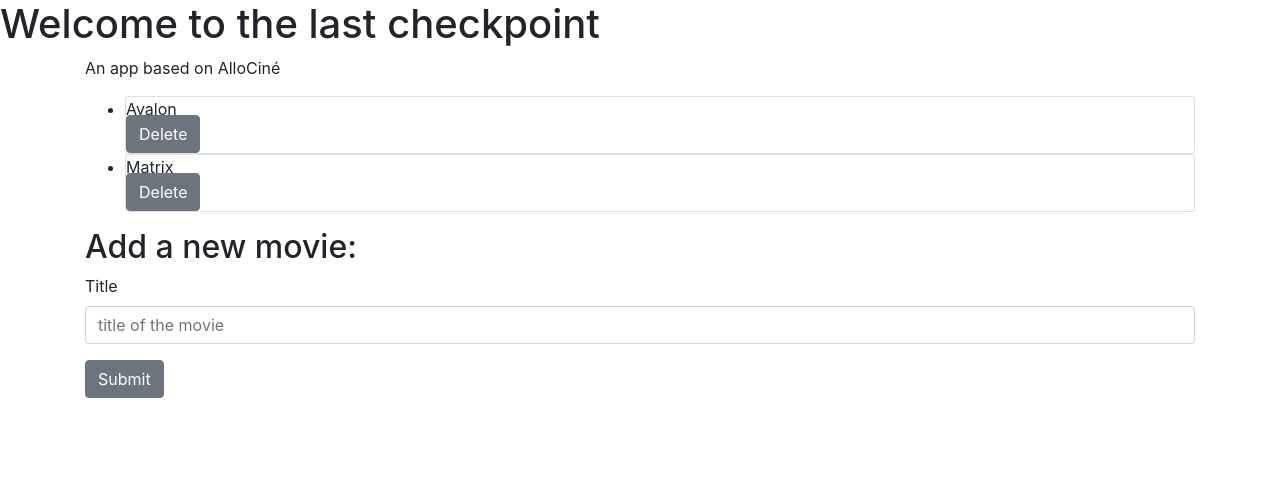
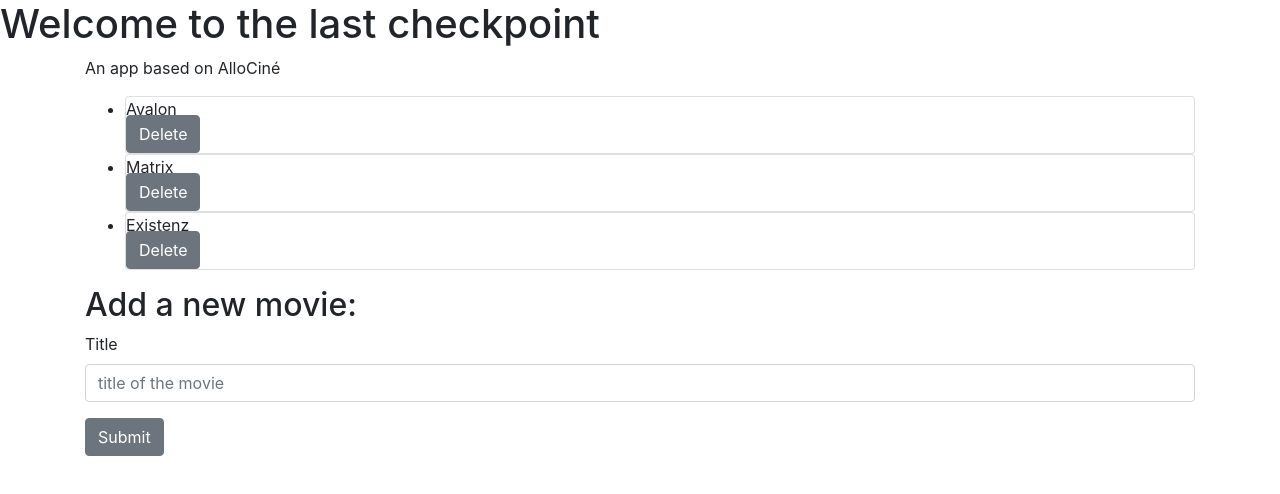
Before and after one commit to AurelieBayre/last-checkpoint, a React (Create React App) app in the folder front/: page / in a window 1280 px wide. Shown: the top 494 px of the page. Built offline with nearby package versions, Linux system fonts and the light colour scheme.

Commit message:
feat: the delete reducer works on the page (in addition to devtools whiche was already working)

```diff
--- a/front/src/index.js
+++ b/front/src/index.js
@@ -15,6 +15,10 @@ const initialState = [
     id: 1,
     text: 'Matrix'
   },
+  {
+    id: 2,
+    text: 'Existenz'
+  }
 ]
 
 const store = createStore(moviesReducer, initialState, window.__REDUX_DEVTOOLS_EXTENSION__ && window.__REDUX_DEVTOOLS_EXTENSION__())
--- a/front/src/reducers/moviesReducer.js
+++ b/front/src/reducers/moviesReducer.js
@@ -9,7 +9,7 @@ const moviesReducer = (state = [], action) => {
         }
       ]
     case 'DELETE_MOVIE':
-      return state.filter(movie => movie.id === action.num
+      return state.filter(movie => movie.id !== action.id
       )
     case 'TEST':
       console.log('on a test')
```
